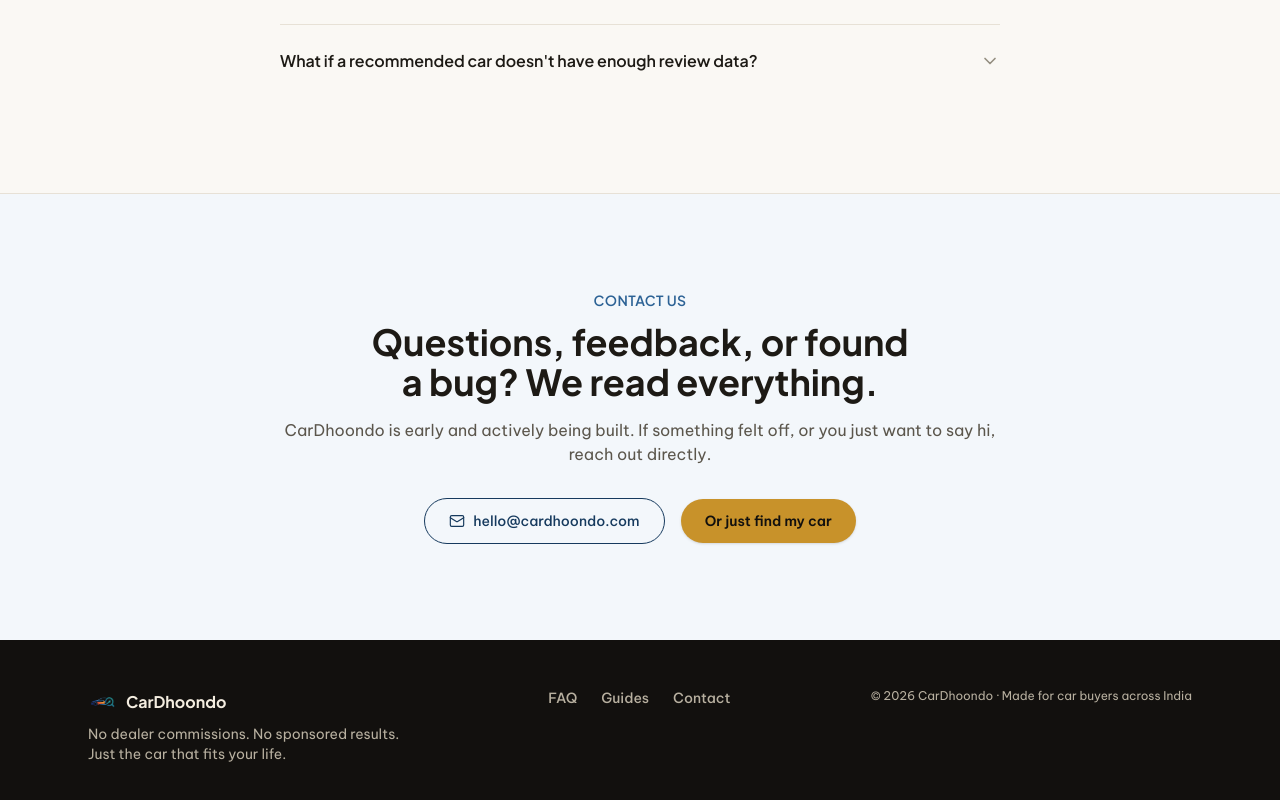
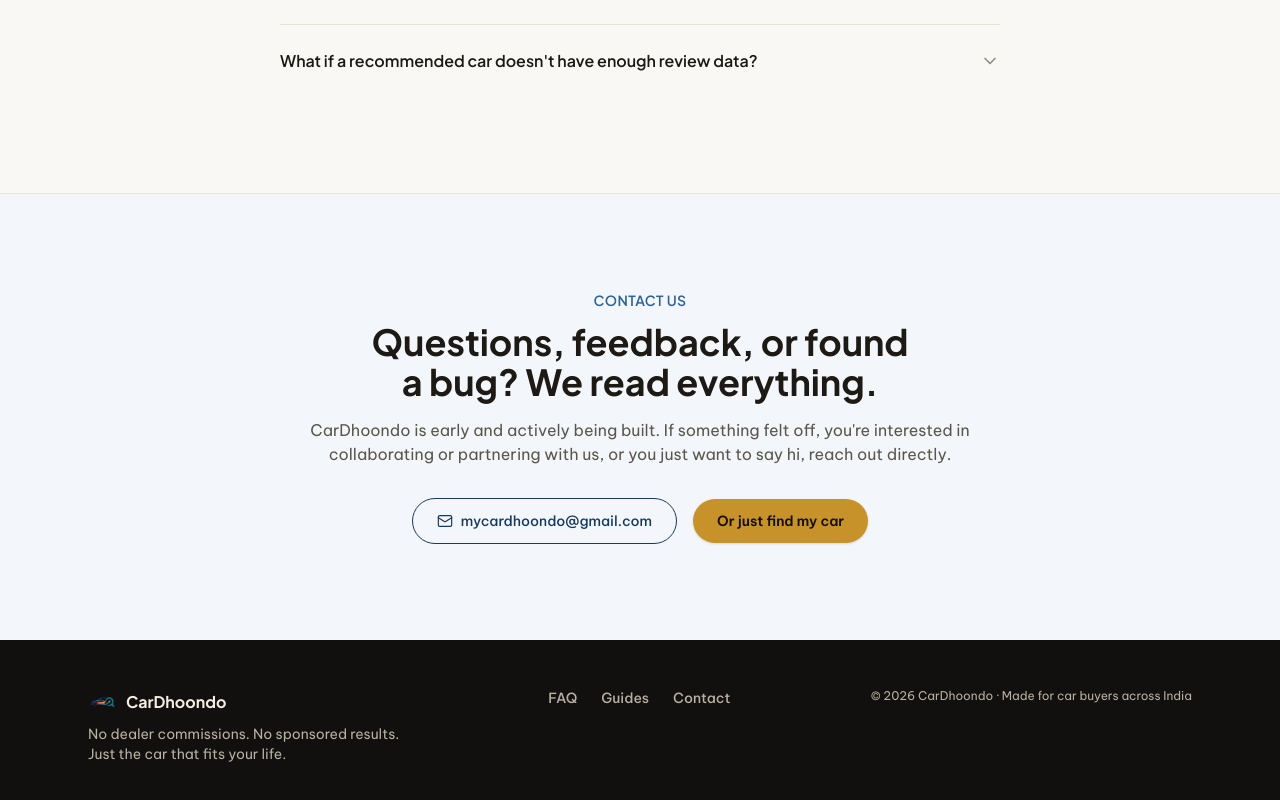
Before and after one commit to aktayal1994/cardhoondo, a Next.js app: page / in a window 1280 px wide. Shown: the part 3213-4013 px from the top of the page. Built offline with nearby package versions, Linux system fonts and the light colour scheme.

Commit message:
Use real contact email, mention collaboration in Contact section
Placeholder hello@cardhoondo.com replaced with the real inbox
(mycardhoondo@gmail.com), and the copy now explicitly invites
collaboration/partnership inquiries, not just bug reports/feedback.

```diff
--- a/components/LandingScreen.tsx
+++ b/components/LandingScreen.tsx
@@ -439,17 +439,18 @@
           Questions, feedback, or found a bug? We read everything.
         </h2>
         <p className="mt-4 text-ink-soft">
-          CarDhoondo is early and actively being built. If something felt off, or you just want to
-          say hi, reach out directly.
+          CarDhoondo is early and actively being built. If something felt off, you&apos;re
+          interested in collaborating or partnering with us, or you just want to say hi, reach out
+          directly.
         </p>
 
         <div className="mt-8 flex flex-wrap items-center justify-center gap-4">
           <a
-            href="mailto:hello@cardhoondo.com"
+            href="mailto:mycardhoondo@gmail.com"
             className="flex items-center gap-2 rounded-full border border-navy-800 px-6 py-3 text-sm font-medium text-navy-800 transition hover:bg-navy-100"
           >
             <Mail className="h-4 w-4" strokeWidth={1.75} />
-            hello@cardhoondo.com
+            mycardhoondo@gmail.com
           </a>
           <button
             onClick={onStart}
```
